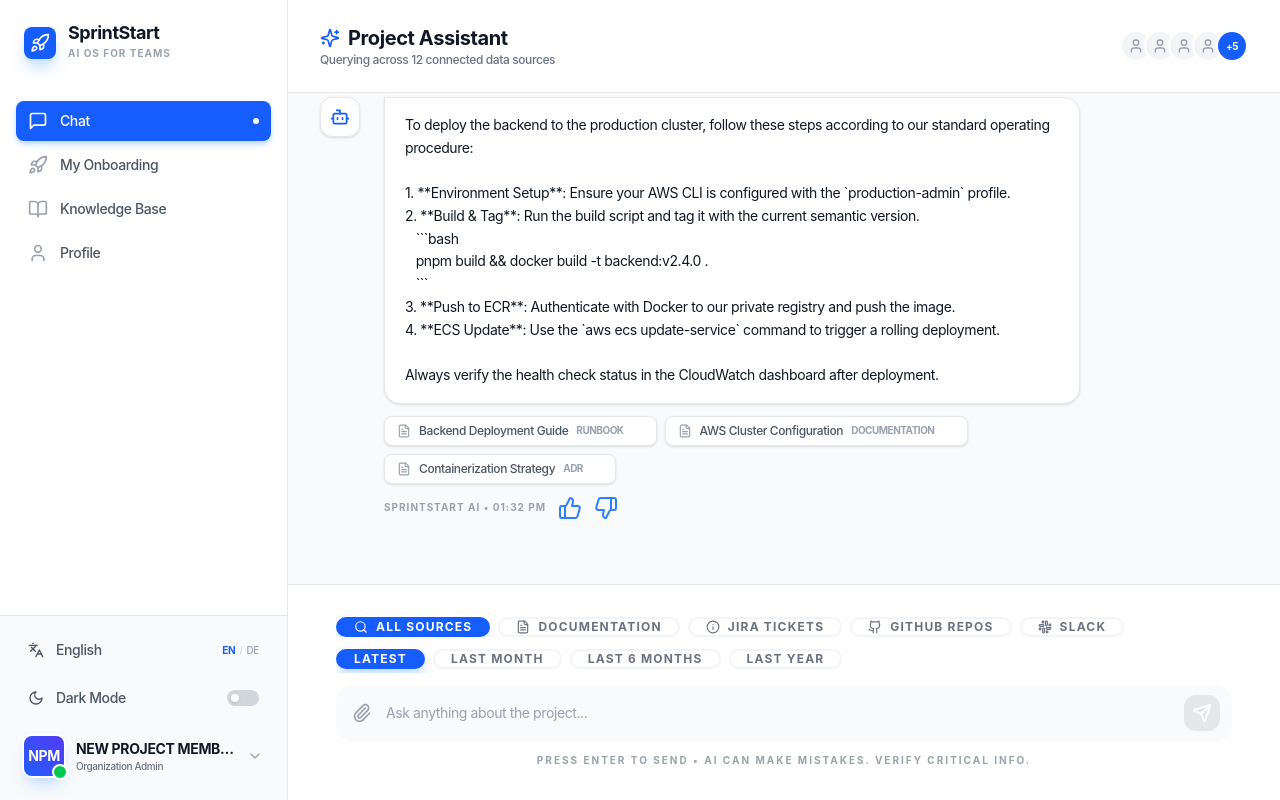
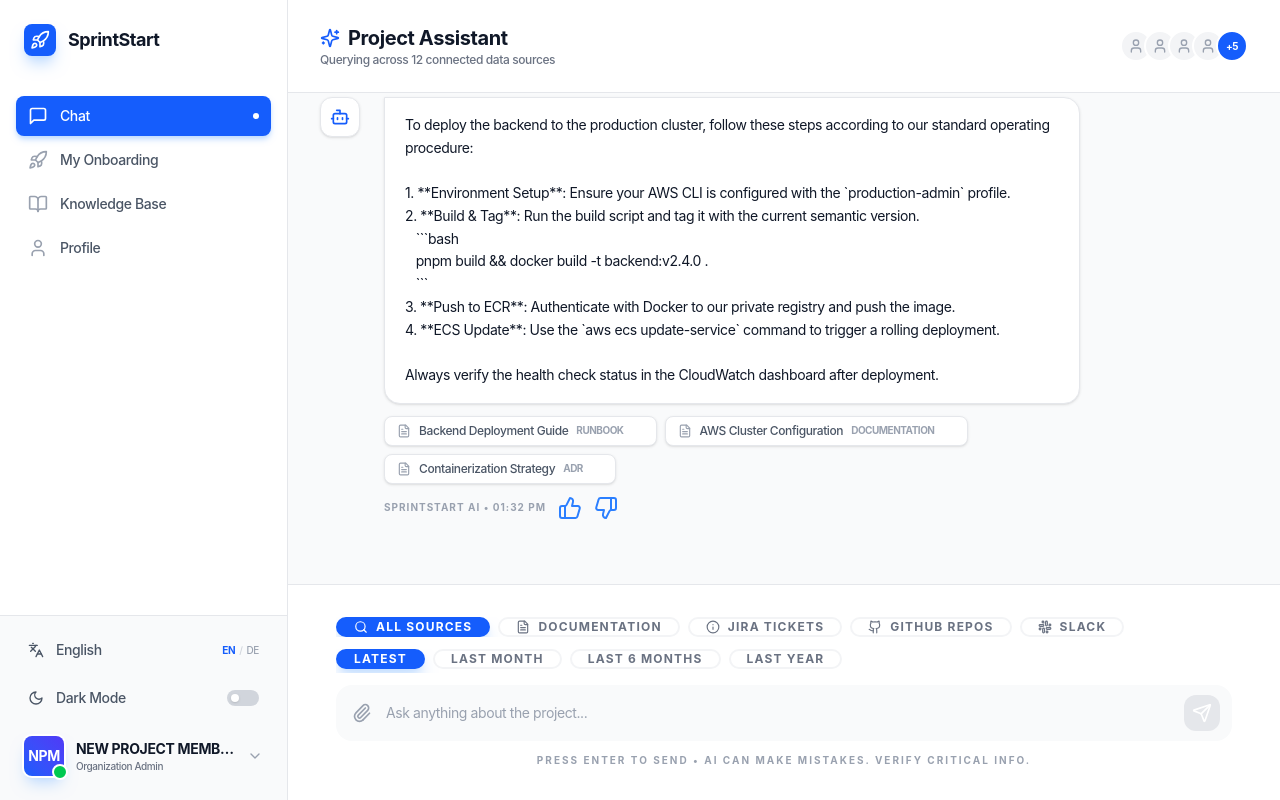
Before and after one commit to SprintStartProject/sprintstart-frontend, a React (Vite) app: page / in a window 1280 px wide. Built offline with nearby package versions, Linux system fonts and the light colour scheme.

Commit message:
Delete uneccessary sub title in sidebar

```diff
--- a/src/app/components/navigation/Sidebar.tsx
+++ b/src/app/components/navigation/Sidebar.tsx
@@ -91,9 +91,6 @@ function SidebarContent({
           <h1 className="text-lg font-bold text-gray-900 dark:text-white tracking-tight leading-none">
             SprintStart
           </h1>
-          <p className="text-[10px] uppercase font-bold text-gray-400 dark:text-gray-500 tracking-widest mt-1">
-            AI OS for Teams
-          </p>
         </div>
       </div>
 
```
